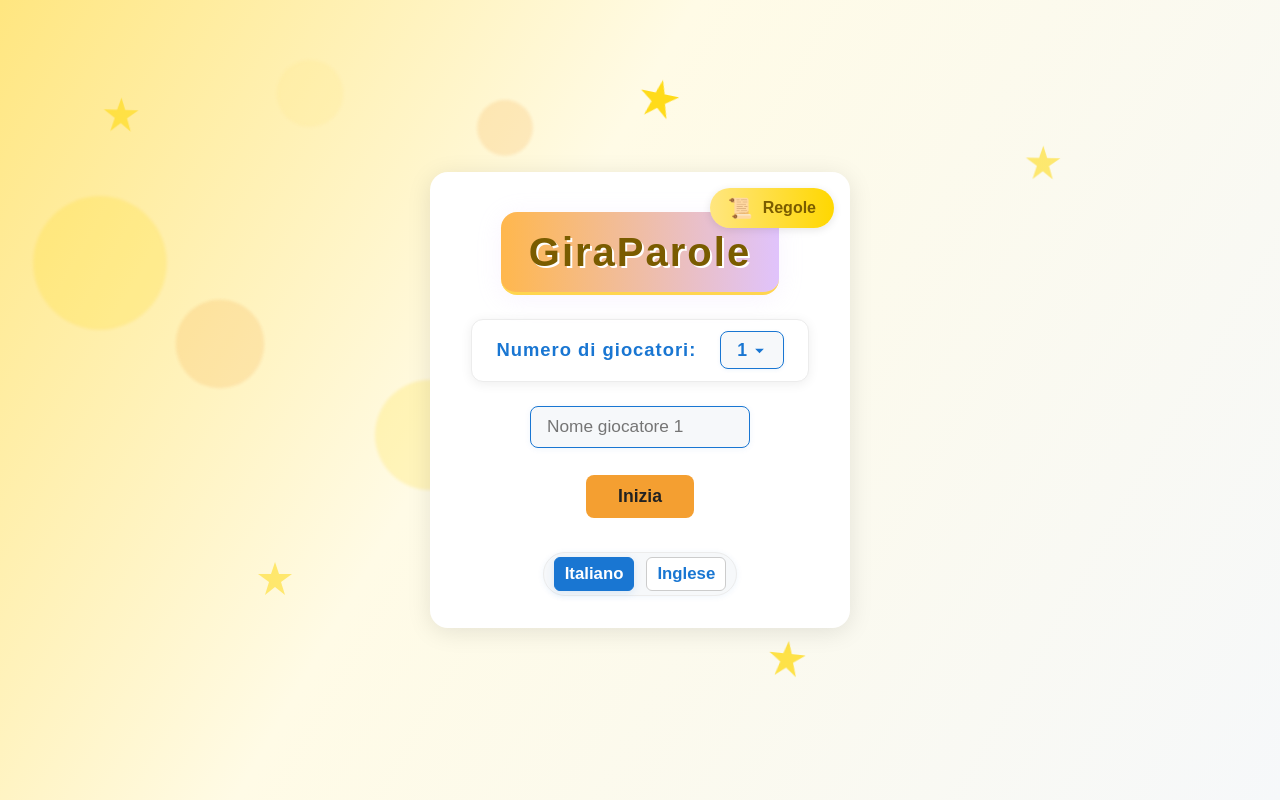
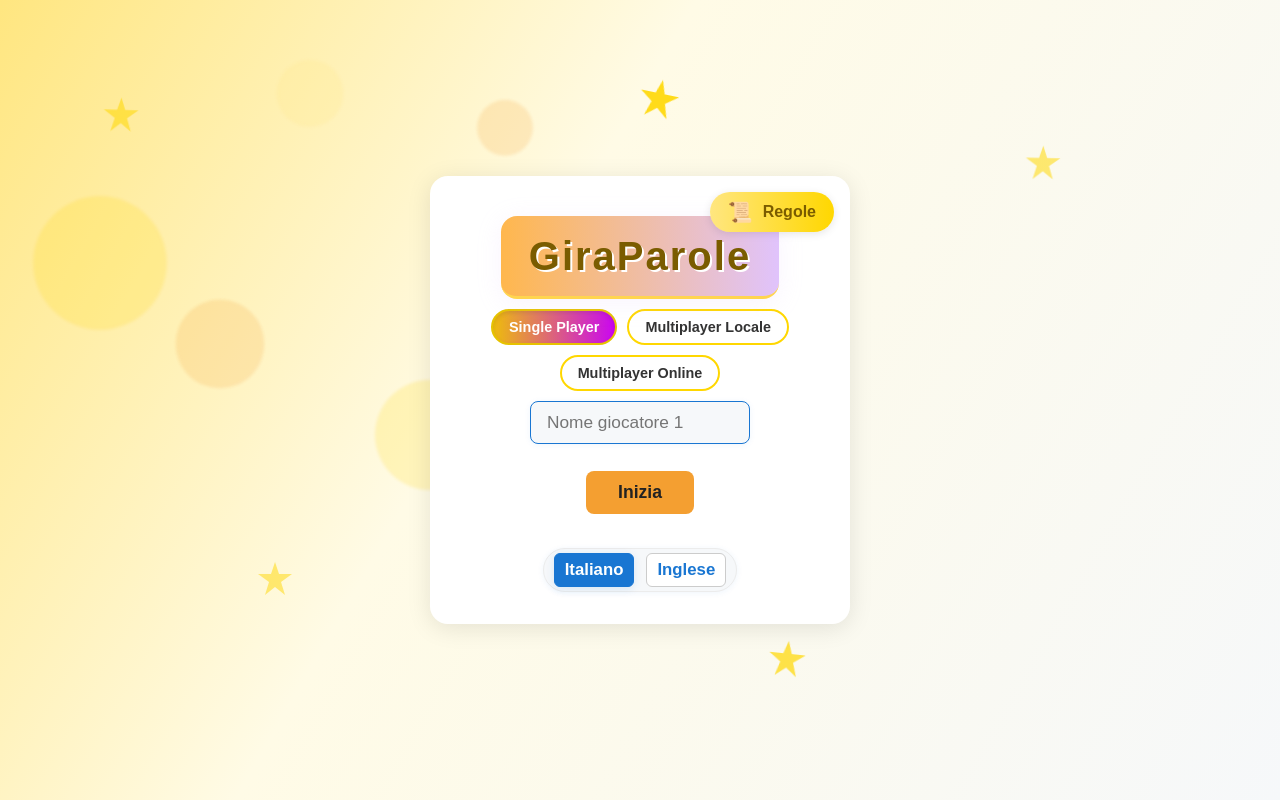
Before and after one commit to alemsc99/spin-the-wheel-fe, a React (Vite) app: page /it in a window 1280 px wide. Built offline with nearby package versions, Linux system fonts and the light colour scheme; no server answers.

Commit message:
added buttons for mode selection

```diff
--- a/src/components/start_screen/StartScreen.css
+++ b/src/components/start_screen/StartScreen.css
@@ -280,7 +280,7 @@
 
 .players-select {
   margin-bottom: 1.5rem;
-  margin-top: 1.5rem;
+  margin-top: 0;
   /* aggiunto padding sopra per separare dal titolo */
 }
 
@@ -404,3 +404,37 @@
   min-height: 7.5em;
   font-weight: 500;
 }
+
+.game-mode-toggles {
+  display: flex;
+  justify-content: center;
+  gap: 10px;
+  margin-top: 10px;
+  margin-bottom: 10px;
+  flex-wrap: wrap;
+}
+
+.mode-btn {
+  background: rgba(255, 255, 255, 0.8);
+  border: 2px solid #ffd700;
+  border-radius: 20px;
+  padding: 8px 16px;
+  cursor: pointer;
+  font-weight: bold;
+  color: #333;
+  transition: all 0.2s ease;
+  font-size: 0.9rem;
+}
+
+.mode-btn:hover {
+  background: #fff;
+  transform: translateY(-2px);
+  box-shadow: 0 4px 8px rgba(0,0,0,0.1);
+}
+
+.mode-btn.active {
+  background: linear-gradient(90deg, #edbc0c 0%, #ca06f1 100%);
+  color: #fff;
+  border-color: #e6c200;
+  box-shadow: inset 0 2px 4px rgba(0,0,0,0.1);
+}
--- a/src/components/start_screen/StartScreen.tsx
+++ b/src/components/start_screen/StartScreen.tsx
@@ -94,9 +94,23 @@ export default function StartScreen({ onStart }: StartScreenProps): React.ReactE
   };
 
 
+  type GameMode = 'single' | 'local' | 'online';
+  const [gameMode, setGameMode] = useState<GameMode>('single');
   const [players, setPlayers] = useState(MIN_PLAYERS);
   const [names, setNames] = useState([] as string[]);
   const [error, setError] = useState('');
+
+  const handleModeChange = (mode: GameMode) => {
+    setGameMode(mode);
+    setError('');
+    if (mode === 'single' || mode === 'online') {
+      setPlayers(1);
+      setNames([]);
+    } else if (mode === 'local') {
+      setPlayers(2);
+      setNames(['', '']);
+    }
+  };
 
   const handleChange = (e: React.ChangeEvent<HTMLSelectElement>) => {
     const n = Number(e.target.value);
@@ -228,7 +242,29 @@ export default function StartScreen({ onStart }: StartScreenProps): React.ReactE
 
         <h1 className="title fancy-title">{t('start.title')}</h1>
 
+        <div className="game-mode-toggles">
+          <button
+            className={`mode-btn ${gameMode === 'single' ? 'active' : ''}`}
+            onClick={() => handleModeChange('single')}
+          >
+            {t('start.mode.single')}
+          </button>
+          <button
+            className={`mode-btn ${gameMode === 'local' ? 'active' : ''}`}
+            onClick={() => handleModeChange('local')}
+          >
+            {t('start.mode.local')}
+          </button>
+          <button
+            className={`mode-btn ${gameMode === 'online' ? 'active' : ''}`}
+            onClick={() => handleModeChange('online')}
+          >
+            {t('start.mode.online')}
+          </button>
+        </div>
+
         {/* ... Il resto del form (select players, inputs) rimane invariato ... */}
+        {gameMode !== 'single' && (
           <div className="players-select pretty-select">
             <div className="players-select-label-group">
               <label htmlFor="players" className="players-label">
@@ -241,15 +277,16 @@ export default function StartScreen({ onStart }: StartScreenProps): React.ReactE
                   onChange={handleChange}
                   className="select-dropdown custom-dropdown"
                 >
-                {Array.from({ length: MAX_PLAYERS - MIN_PLAYERS + 1 }, (_, i) => (
-                  <option key={i + MIN_PLAYERS} value={i + MIN_PLAYERS}>
-                    {i + MIN_PLAYERS}
+                  {Array.from({ length: 3 }, (_, i) => (
+                    <option key={i + 2} value={i + 2}>
+                      {i + 2}
                     </option>
                   ))}
                 </select>
               </div>
             </div>
           </div>
+        )}
         {(
           <div className="players-names">
             {Array.from({ length: players }, (_, i) => (
--- a/src/i18n/strings.json
+++ b/src/i18n/strings.json
@@ -114,7 +114,10 @@
   "start.langSelectionAria": "Selezione lingua",
   "score.label": "Punteggio:",
     "category.label": "Categoria:",
-    "board.placeholder": "—"
+    "board.placeholder": "—",
+    "start.mode.single": "Single Player",
+    "start.mode.local": "Multiplayer Locale",
+    "start.mode.online": "Multiplayer Online"
   },
   "en": {
   "seo.home.title": "SpinWords | Online Wheel Game",
@@ -238,6 +241,9 @@
   "start.langSelectionAria": "Language selection",
   "score.label": "Score:",
     "category.label": "Category:",
-    "board.placeholder": "—"
+    "board.placeholder": "—",
+    "start.mode.single": "Single Player",
+    "start.mode.local": "Local Multiplayer",
+    "start.mode.online": "Online Multiplayer"
   }
 }
```
Lines whose indentation alone changed are shown as unchanged.
